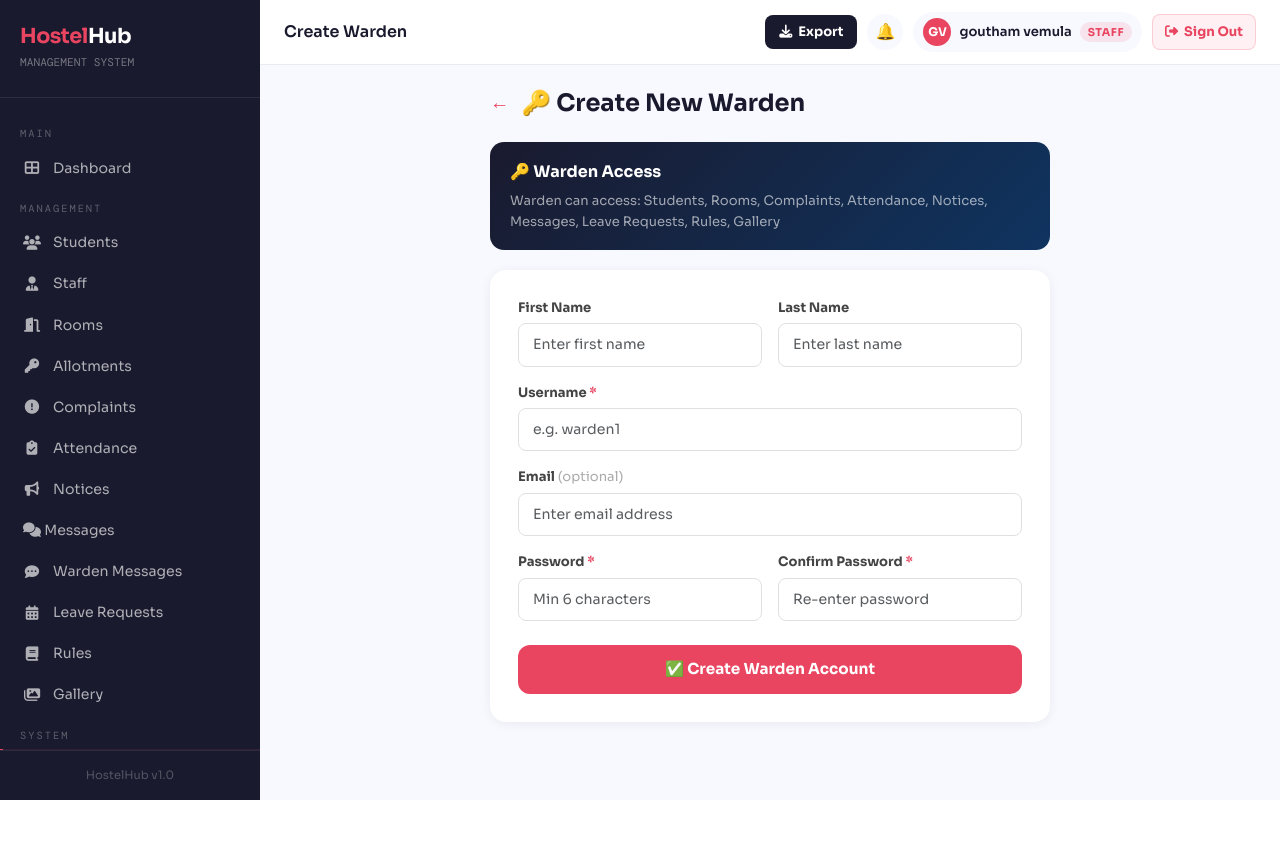
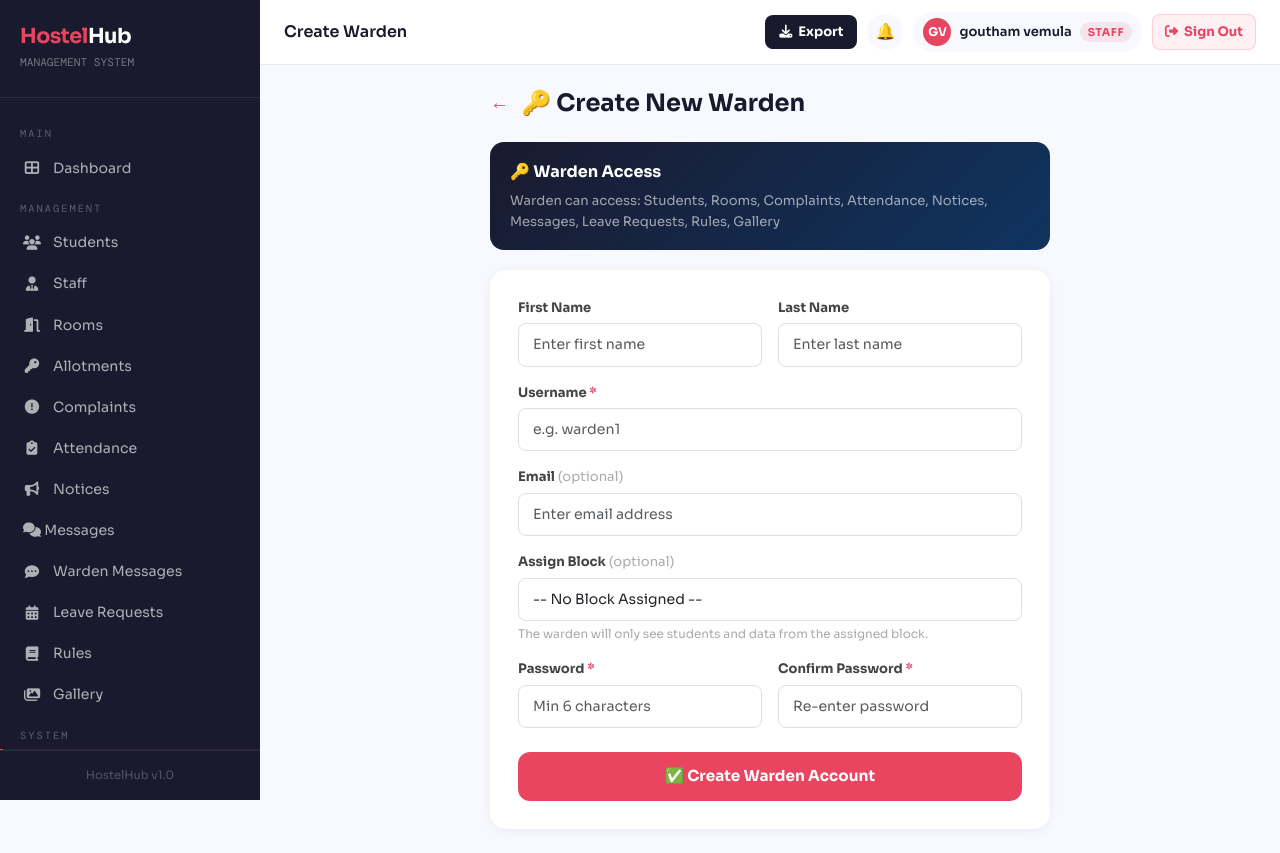
Before and after one commit to gouthamvemulahub/hostelhub, a Django app: page /wardens/create/ in a window 1280 px wide. Before the commit the page ends 800 px from the top, so only its background shows below. Run offline with Django 5.2, Linux system fonts and the light colour scheme; a user stored in the database is signed in; data comes from the database, SQL or seed files in the repository; data that the repository does not hold is empty.

Commit message:
Add block assignment to warden create and list

```diff
--- a/hostelapp/templates/hostelapp/warden_create.html
+++ b/hostelapp/templates/hostelapp/warden_create.html
@@ -57,6 +57,25 @@
                        placeholder="Enter email address">
             </div>
 
+            <!-- Block Assignment -->
+            <div style="margin-bottom:16px;">
+                <label style="font-weight:700;font-size:0.82rem;color:#444;margin-bottom:6px;display:block;">
+                    Assign Block <span style="color:#aaa;font-weight:400;">(optional)</span>
+                </label>
+                <select name="block" class="form-control">
+                    <option value="">-- No Block Assigned --</option>
+                    {% for block in blocks %}
+                    <option value="{{ block.pk }}"
+                        {% if request.POST.block == block.pk|stringformat:"s" %}selected{% endif %}>
+                        {{ block.name }} ({{ block.get_block_type_display }})
+                    </option>
+                    {% endfor %}
+                </select>
+                <small style="color:#aaa;font-size:0.75rem;margin-top:4px;display:block;">
+                    The warden will only see students and data from the assigned block.
+                </small>
+            </div>
+
             <div style="display:grid;grid-template-columns:1fr 1fr;gap:16px;margin-bottom:24px;">
                 <div>
                     <label style="font-weight:700;font-size:0.82rem;color:#444;margin-bottom:6px;display:block;">Password <span style="color:#e94560;">*</span></label>
--- a/hostelapp/views.py
+++ b/hostelapp/views.py
@@ -2200,8 +2200,14 @@ def warden_list(request):
         return redirect('dashboard')
     warden_group, _ = Group.objects.get_or_create(name='Warden')
     wardens = UserModel.objects.filter(groups=warden_group)
+    # Get assigned block for each warden
+    warden_blocks = {}
+    for block in HostelBlock.objects.filter(is_active=True):
+        if block.warden_id:
+            warden_blocks[block.warden_id] = block
     return render(request, 'hostelapp/warden_list.html', {
         'wardens': wardens,
+        'warden_blocks': warden_blocks,
     })
 
 
@@ -2271,10 +2277,22 @@ def warden_create(request):
                         pass
 
                 user.groups.add(group)
+
+                # Assign block to warden if selected
+                block_id = request.POST.get('block', '')
+                if block_id:
+                    try:
+                        block = HostelBlock.objects.get(pk=block_id)
+                        block.warden = user
+                        block.save()
+                    except HostelBlock.DoesNotExist:
+                        pass
+
                 messages.success(request, f'✅ Warden "{username}" created successfully!')
                 return redirect('warden_list')
 
-    return render(request, 'hostelapp/warden_create.html')
+    blocks = HostelBlock.objects.filter(is_active=True)
+    return render(request, 'hostelapp/warden_create.html', {'blocks': blocks})
 
 
 @login_required
```
Also changed, not shown: hostelapp/templates/hostelapp/warden_list.html (+23 -2 lines).
